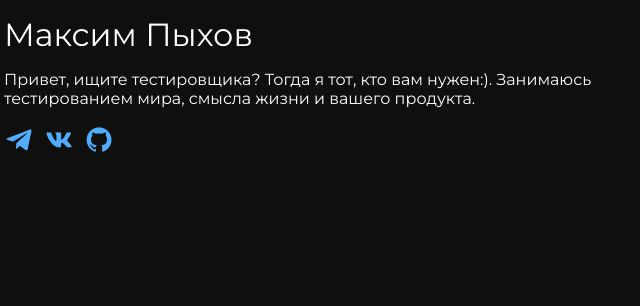
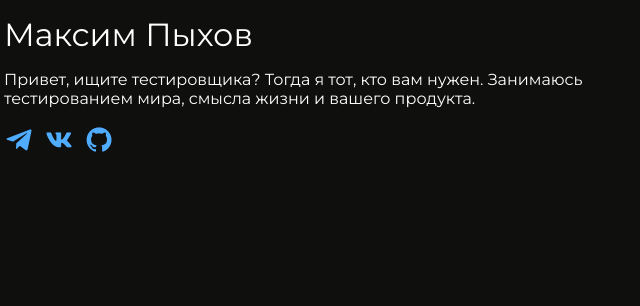
Before and after one commit to MaxMorozQa/MaxMorozQa.github., a plain HTML site: page index.html in a window 1280 px wide. Shown: the part 378-684 px from the top of the page, 36-676 px from the left. Drawn offline with nearby package versions, Linux system fonts and the light colour scheme.

Commit message:
Update index.html

```diff
--- a/index.html
+++ b/index.html
@@ -45,7 +45,7 @@
         <h1 class="hero__title">Qa Engineer</h1>
         <h2 class="hero__subtitle">Максим Пыхов</h2>
         <p class="hero__description">
-          Привет, ищите тестировщика? Тогда я тот, кто вам нужен:).
+          Привет, ищите тестировщика? Тогда я тот, кто вам нужен.
           Занимаюсь тестированием мира, смысла жизни и вашего продукта.
         </p>
 
```
